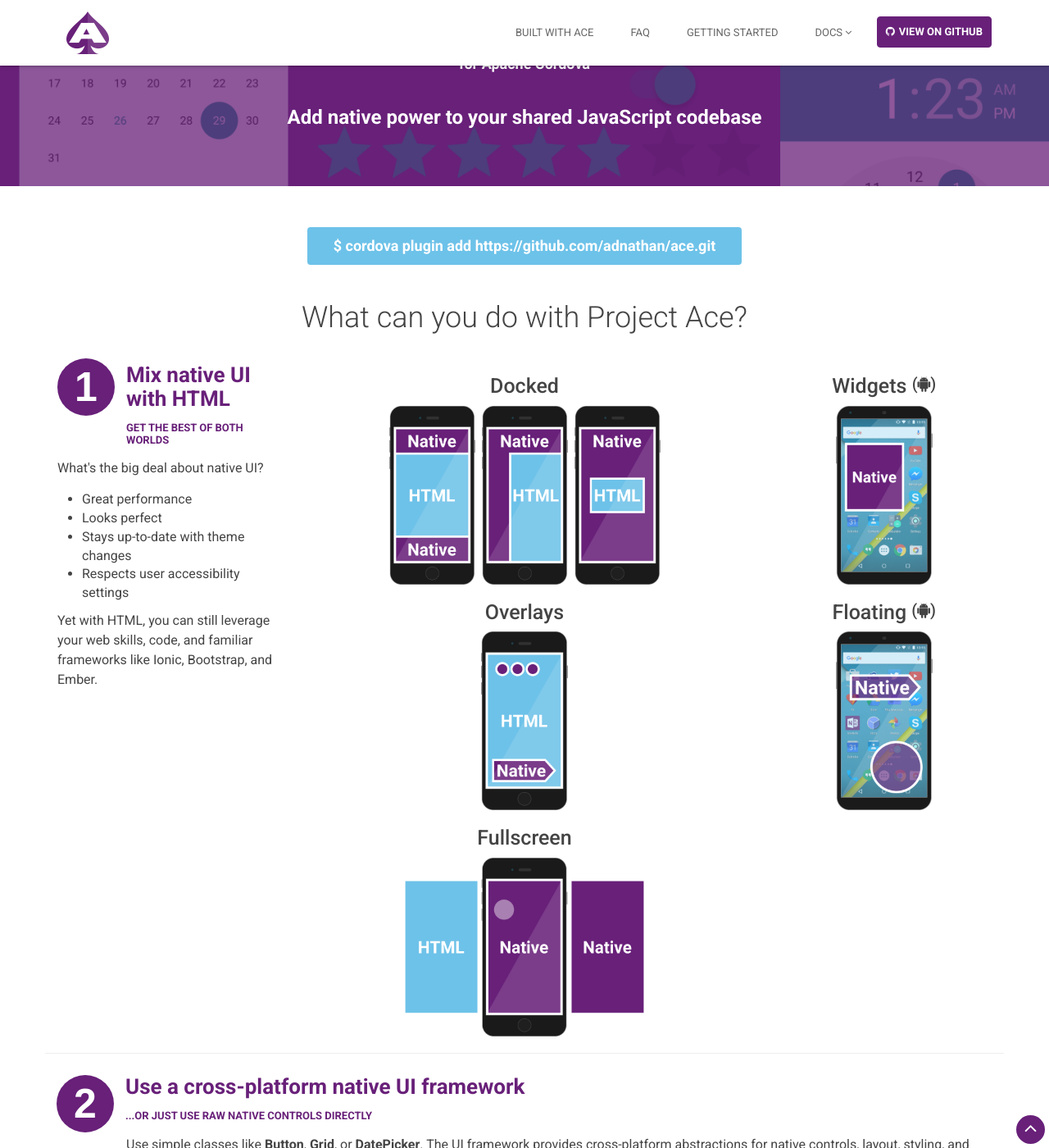
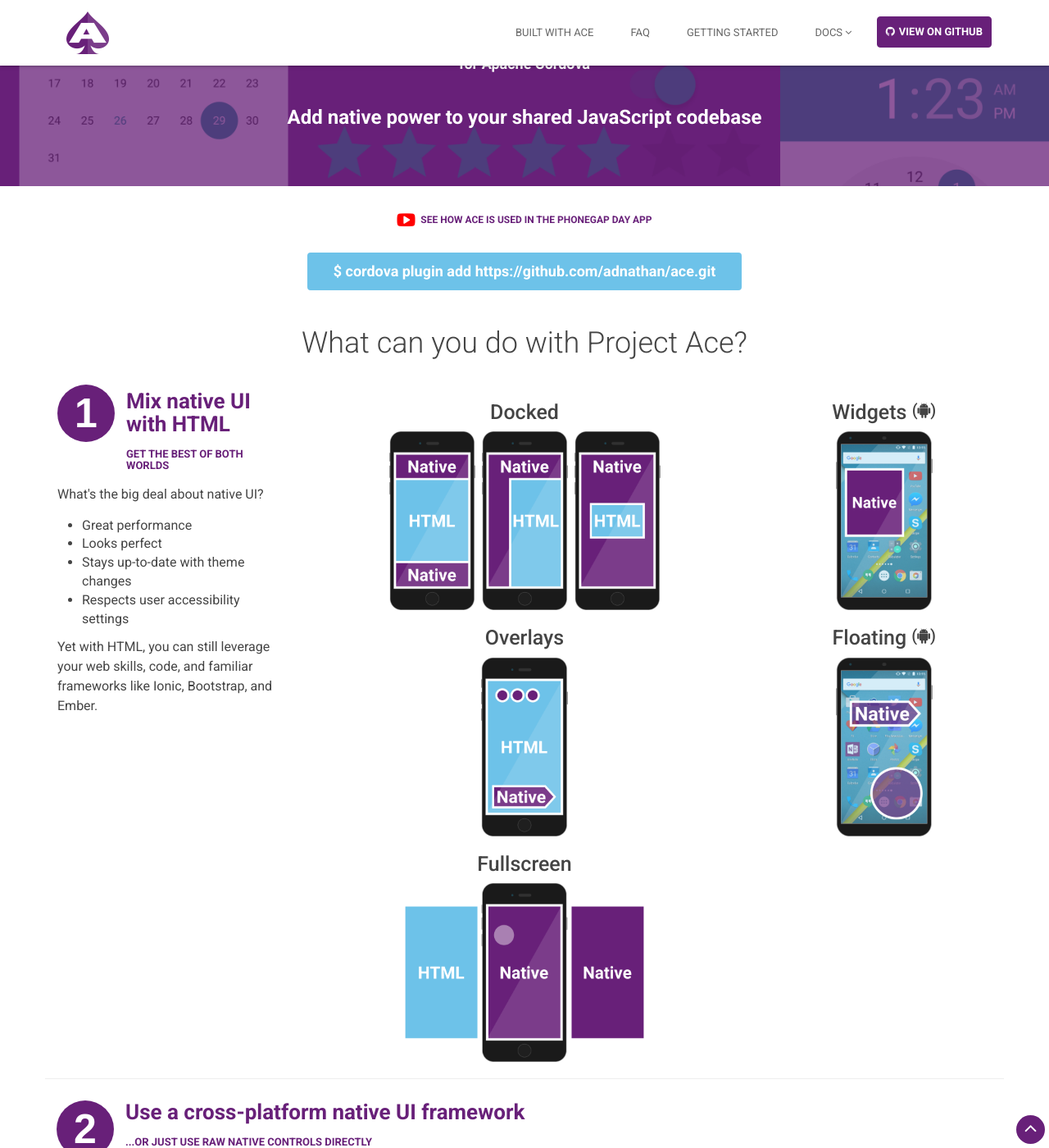
Before and after one commit to microsoft/ace, a Jekyll site: the page built from index.html, in a window 1280 px wide and 1400 px high, scrolled down 193 px. Shown: the whole window at 82% size. Built offline with Jekyll 4.4.1, drawn with Linux system fonts in a browser that asks for light colours.

Commit message:
homepage tweaks

```diff
--- a/builtWithAce.html
+++ b/builtWithAce.html
@@ -1,6 +1,6 @@
 ---
 layout: main
-title: Built With Ace
+title: Built with Ace
 permalink: /apps/
 ---
 <div class="row">
--- a/css/styles.css
+++ b/css/styles.css
@@ -523,26 +523,33 @@
 .promo .btn-cta {
   font-size: 18px;
 }
-.promo .btn-link {
-  color: #fff;
+.btn-link {
+  color: #682079;
   font-weight: bold;
   text-transform: uppercase;
   font-size: 12px;
-  -webkit-opacity: 0.7;
-  -moz-opacity: 0.7;
-  opacity: 0.7;
   text-decoration: none;
 }
-.promo .btn-link:hover {
-  -webkit-opacity: 1;
-  -moz-opacity: 1;
-  opacity: 1;
+.btn-link:visited {
+  color: #682079;
   text-decoration: none;
 }
-.promo .btn-link:focus {
+.btn-link:link {
+  color: #682079;
+  text-decoration: none;
+}
+.btn-link:active {
+  color: #682079;
+  text-decoration: none;
+}
+.btn-link:hover {
+  color: #3399FF;
+  text-decoration: none;
+}
+.btn-link:focus {
   outline: none;
 }
-.promo .btn-link .fa {
+.btn-link .fa {
   margin-right: 5px;
   font-size: 18px;
   position: relative;
@@ -2484,9 +2491,6 @@
   .promo.section .intro {
     margin-bottom: 30px;
   }
-  .promo .btn-link {
-    margin-top: 15px;
-  }
   .why .item .content {
     margin-bottom: 60px;
   }
@@ -2728,9 +2732,6 @@
   .promo.section .intro {
     margin-bottom: 30px;
   }
-  .promo .btn-link {
-    margin-top: 15px;
-  }
   .why .item .content {
     margin-bottom: 60px;
   }
@@ -2848,9 +2849,6 @@
   .promo.section .intro {
     margin-bottom: 45px;
   }
-  .promo .btn-link {
-    margin-top: 15px;
-  }
   .why .item .content {
     margin-bottom: inherit;
   }
--- a/index.html
+++ b/index.html
@@ -11,8 +11,14 @@
     </div>
 </section>
 
+<center>
+<div style="align:center;display:table-cell;vertical-align:middle;position:relative;top:-54px">
+    <a style="color:red;font-size:22px" href="/apps"><i class="fa fa-youtube-play"></i></a>
+    <a class="btn-link" href="/apps" style="position:relative;top:-4px">&nbsp;See how Ace is used in the PhoneGap Day app</a>
+</div>
+</center>
+
 <div class="sections-wrapper">
-
     <div style="text-align:center;position:relative;top:-30px">
         <p class="greater-than-xsmall"><a style="font-size:large" class="btn btn-cta btn-cta-intro" href="https://github.com/adnathan/ace">$ cordova plugin add https://github.com/adnathan/ace.git</a></p>
         <p class="xsmall-or-less"><a style="font-size:large" class="btn btn-cta btn-cta-intro" href="https://github.com/adnathan/ace"><i class="fa fa-github"></i>View on Github</a></p>
```
